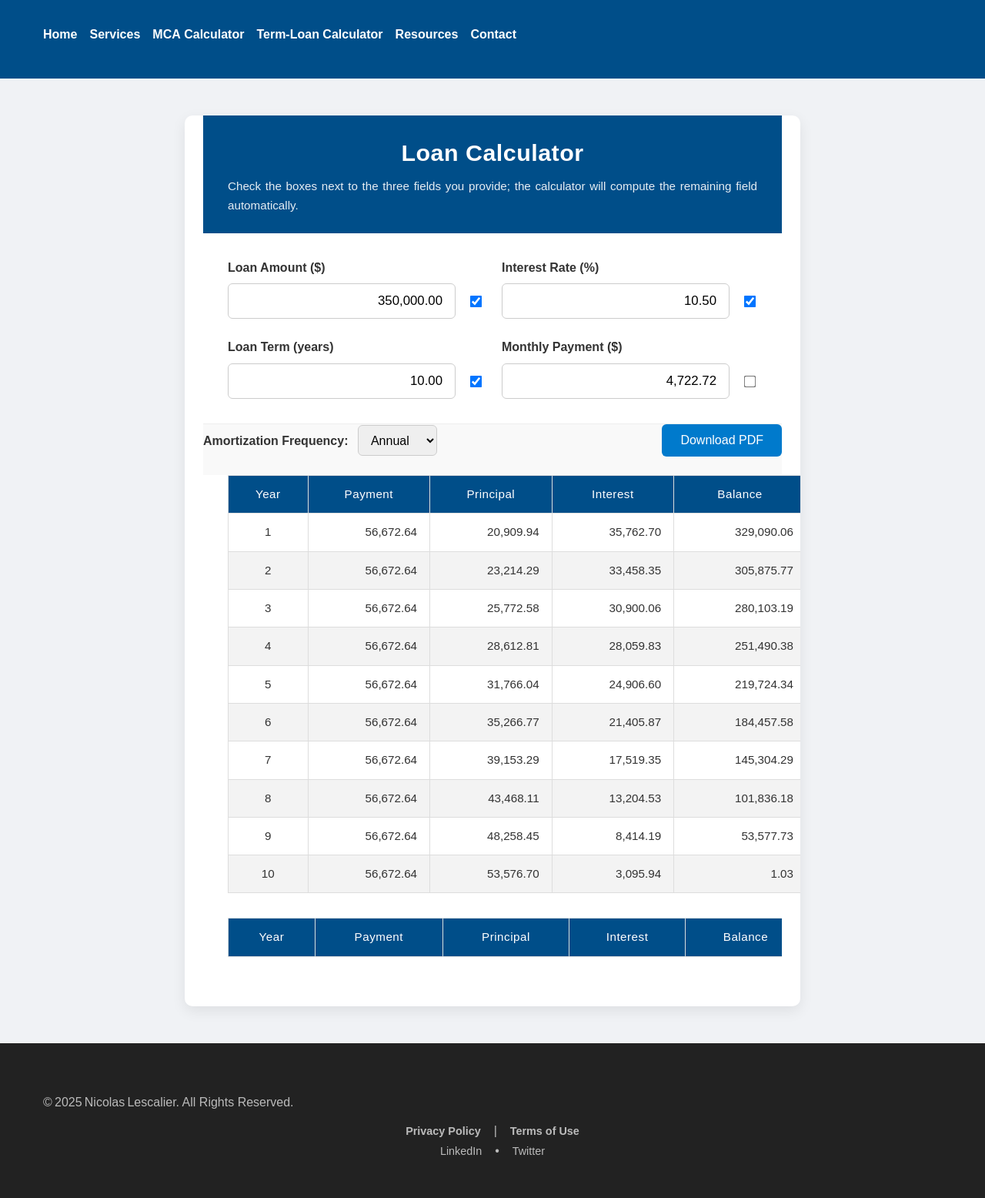
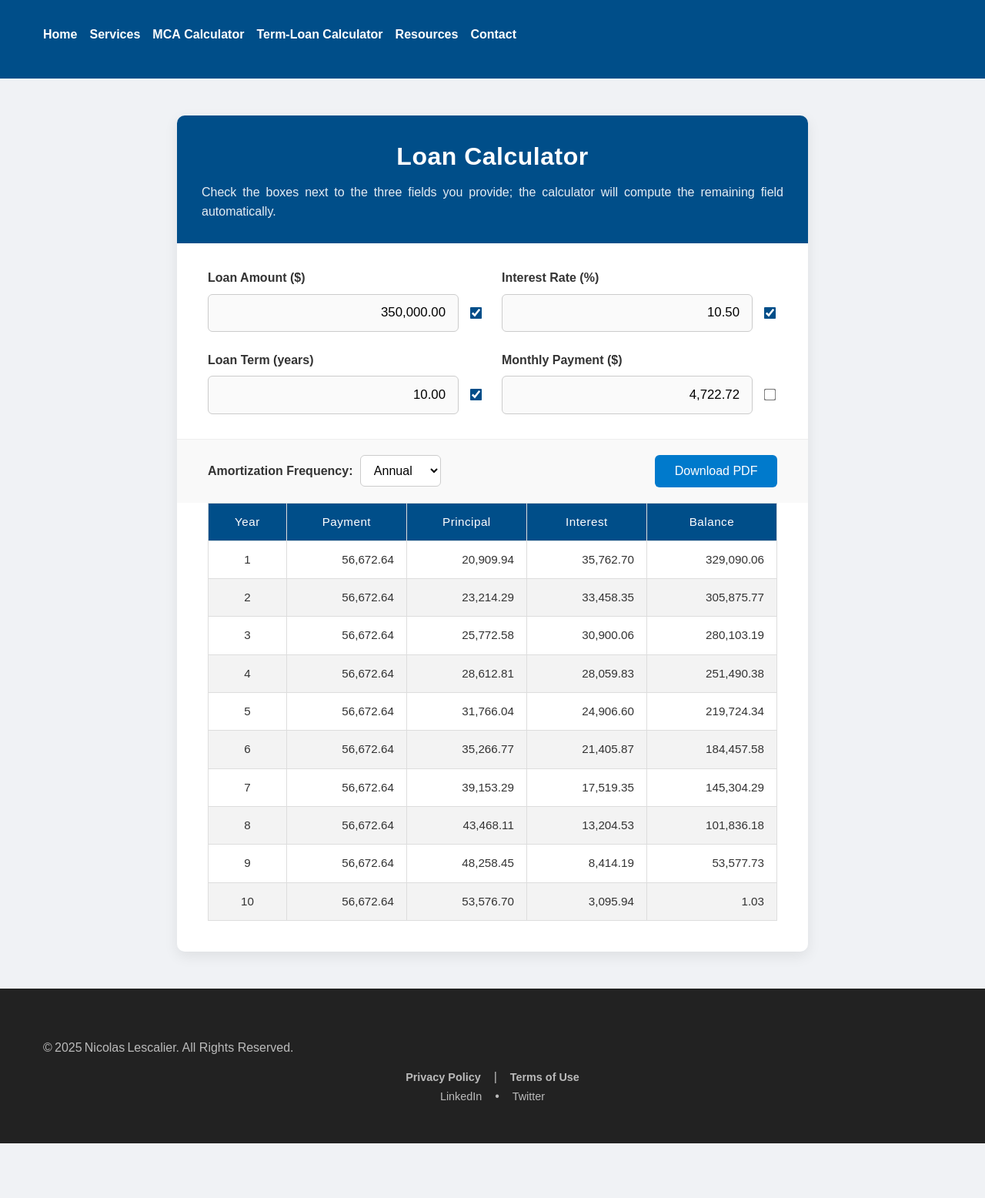
Before and after one commit to lescalier93/nicolaslescalier, a Jekyll site: the page built from term-loan-calculator.html, in a window 1280 px wide. Shown: the whole page at 77% size. Built offline with Jekyll 4.4.1, drawn with Linux system fonts in a browser that asks for light colours; after the commit the page ends 1485 px from its top, so only the background shows below that.

Commit message:
Update term-loan-calculator.html

```diff
--- a/term-loan-calculator.html
+++ b/term-loan-calculator.html
@@ -4,50 +4,42 @@
 ---
 
 <style>
-/* ─── Calculator Container ─── */
+  /* ── Calculator Container ── */
   .calculator-container {
-    max-width: 720px;
-    margin: 2rem auto;
-    max-width: 800px;             /* a little wider so the table fits */
-    margin: 3rem auto;            /* larger top/bottom margin */
-background: #ffffff;
+    max-width: 820px;
+    margin: 3rem auto;              /* larger top/bottom margin */
+    background: #fff;
     border-radius: 10px;
     box-shadow: 0 6px 18px rgba(0, 0, 0, 0.08);
     overflow: hidden;
     font-family: Arial, sans-serif;
-    padding-left: 1.5rem;         /* extra side padding */
-    padding-right: 1.5rem;
   }
 
-/* ─── Calculator Header ─── */
+  /* ── Header Panel ── */
   .calculator-header {
     background: #004e89;
-color: #ffffff;
-padding: 1.5rem 2rem;
+    color: #fff;
+    padding: 1.75rem 2rem;
     text-align: center;
   }
   .calculator-header h1 {
     margin: 0;
-font-size: 1.9rem;
+    font-size: 2rem;
     letter-spacing: 0.5px;
   }
   .calculator-header p {
     margin: 0.5rem 0 0;
-font-size: 0.95rem;
+    font-size: 1rem;
     opacity: 0.9;
   }
 
-/* ─── Input Grid ─── */
+  /* ── Input Grid ── */
   .form-grid {
     display: grid;
-    grid-template-columns: repeat(auto-fit, minmax(280px, 1fr));
+    gap: 1.5rem;
+    padding: 2rem 2.5rem;
     grid-template-columns: repeat(auto-fit, minmax(300px, 1fr));
-gap: 1.5rem;
-    padding: 2rem;
-    padding-top: 2rem;
-    padding-bottom: 2rem;
   }
-
   .form-group {
     display: flex;
     flex-direction: column;
@@ -55,71 +47,73 @@
   .form-group label {
     font-weight: bold;
     margin-bottom: 0.5rem;
-color: #333333;
+    color: #333;
   }
-
   .input-row {
     display: flex;
     align-items: center;
-gap: 0.5rem;
+    gap: 0.75rem;
   }
   .input-row input[type="text"],
   .input-row input[type="number"] {
     flex: 1;
-padding: 0.75rem 1rem;
-    font-size: 1rem;
-    font-size: 1.05rem;            /* slightly larger text */
-border: 1px solid #cccccc;
+    padding: 0.85rem 1rem;
+    font-size: 1.05rem;
+    border: 1px solid #ccc;
     border-radius: 6px;
     transition: border-color 0.2s, box-shadow 0.2s;
     text-align: right;
+    background: #fafafa;
   }
   .input-row input[type="text"]:focus,
   .input-row input[type="number"]:focus {
     outline: none;
     border-color: #004e89;
     box-shadow: 0 0 0 3px rgba(0, 78, 137, 0.2);
+    background: #fff;
   }
   .input-row input[type="checkbox"] {
     transform: scale(1.2);
-margin-left: 0.75rem;
+    accent-color: #004e89;
   }
 
-/* ─── Frequency & Download Button ─── */
+  /* ── Frequency + Download Button ── */
   .schedule-actions {
     display: flex;
     justify-content: space-between;
     align-items: center;
-    padding: 0 2rem 1.5rem;
-    padding: 0 0 1.5rem 0;
-border-top: 1px solid #eeeeee;
     background: #f9f9f9;
+    border-top: 1px solid #eee;
+    padding: 1.25rem 2.5rem;
+  }
+  .schedule-actions .freq {
+    display: flex;
+    align-items: center;
   }
   .schedule-actions .freq label {
-margin-right: 0.5rem;
+    margin-right: 0.6rem;
     font-weight: bold;
-color: #333333;
+    color: #333;
     font-size: 1rem;
   }
   .schedule-actions .freq select {
-    padding: 0.5rem 0.75rem;
-    padding: 0.6rem 0.75rem;
-border: 1px solid #cccccc;
+    padding: 0.6rem 0.8rem;
+    border: 1px solid #ccc;
     border-radius: 6px;
     font-size: 1rem;
     transition: border-color 0.2s, box-shadow 0.2s;
+    background: #fff;
   }
   .schedule-actions .freq select:focus {
     outline: none;
     border-color: #004e89;
     box-shadow: 0 0 0 3px rgba(0, 78, 137, 0.2);
   }
-
   .btn-download {
     background: #007acc;
-color: #ffffff;
+    color: #fff;
     border: none;
-padding: 0.75rem 1.5rem;
+    padding: 0.75rem 1.6rem;
     font-size: 1rem;
     border-radius: 6px;
     cursor: pointer;
@@ -129,27 +123,30 @@
     background: #005fa3;
     box-shadow: 0 4px 12px rgba(0, 0, 0, 0.1);
   }
+  .btn-download:active {
+    background: #004e89;
+    box-shadow: 0 2px 6px rgba(0, 0, 0, 0.15);
+  }
 
-  /* ─── Amortization Table ─── */
-  /* ─── Table Wrapper & Styles ─── */
+  /* ── Amortization Table ── */
   .table-wrapper {
-    overflow-x: auto;              /* allow horizontal scroll if needed */
-    margin: 0 0 2rem 0;
+    overflow-x: auto;
+    margin: 0 2.5rem 2.5rem;
   }
   table {
     width: 100%;
     border-collapse: collapse;
-    margin: 0 2rem 2rem;
     font-size: 0.95rem;
-color: #333333;
+    color: #333;
+    min-width: 650px; /* so it never “crushes” on desktop */
   }
   th, td {
     padding: 0.75rem 1rem;
-border: 1px solid #dddddd;
+    border: 1px solid #ddd;
   }
   th {
     background: #004e89;
-color: #ffffff;
+    color: #fff;
     font-weight: 500;
     text-align: center;
     letter-spacing: 0.5px;
@@ -167,10 +164,10 @@
     background: #e8f0fc;
   }
 
-/* ─── Responsive ─── */
-@media (max-width: 900px) {
+  /* ── Responsive Adjustments ── */
+  @media (max-width: 920px) {
     .calculator-container {
-margin: 1rem;
+      margin: 2rem 1rem;
       padding-left: 1rem;
       padding-right: 1rem;
     }
@@ -178,28 +175,39 @@
       flex-direction: column;
       gap: 1rem;
       padding: 1rem 1.5rem;
-      padding: 1rem 0 1.5rem 0;
     }
     .schedule-actions .freq {
       width: 100%;
-      display: flex;
       justify-content: center;
-      margin-bottom: 0.5rem;
     }
     .btn-download {
       width: 100%;
     }
   }
+  @media (max-width: 600px) {
+    .form-grid {
+      padding: 1.5rem 1rem;
+    }
+    .schedule-actions {
+      padding: 1rem 1rem 1.5rem 1rem;
+    }
+    .table-wrapper {
+      margin: 0 1rem 1.5rem 1rem;
+    }
+    table {
+      min-width: 550px;
+    }
+  }
 </style>
 
 <div class="calculator-container">
-<!-- Header -->
+  <!-- Header Panel -->
   <div class="calculator-header">
     <h1>Loan Calculator</h1>
     <p>Check the boxes next to the three fields you provide; the calculator will compute the remaining field automatically.</p>
   </div>
 
-<!-- Input Form Grid -->
+  <!-- Input Grid -->
   <div class="form-grid">
     <div class="form-group">
       <label for="loanAmount">Loan Amount ($)</label>
@@ -260,7 +268,7 @@
     </div>
   </div>
 
-<!-- Frequency & Download -->
+  <!-- Frequency & PDF Download -->
   <div class="schedule-actions">
     <div class="freq">
       <label for="frequency">Amortization Frequency:</label>
@@ -269,22 +277,10 @@
         <option value="annual" selected>Annual</option>
       </select>
     </div>
-<button id="download" class="btn-download">Download PDF</button>
+    <button id="download" class="btn-download">Download PDF</button>
   </div>
 
-<!-- Amortization Schedule Table -->
-  <table>
-    <thead>
-      <tr>
-        <th id="hdrPeriod">Year</th>
-        <th>Payment</th>
-        <th>Principal</th>
-        <th>Interest</th>
-        <th>Balance</th>
-      </tr>
-    </thead>
-    <tbody id="schedule"></tbody>
-  </table>
+  <!-- Amortization Table -->
   <div class="table-wrapper">
     <table>
       <thead>
@@ -302,51 +298,43 @@
 </div>
 
 <script>
-const $ = id => document.getElementById(id),
-fmt = n => Number(n).toLocaleString('en-US',{minimumFractionDigits:2,maximumFractionDigits:2}),
+  const $    = id => document.getElementById(id),
+        fmt  = n  => Number(n).toLocaleString('en-US',{minimumFractionDigits:2,maximumFractionDigits:2}),
         parseN = str => parseFloat(str.replace(/,/g,'')) || 0;
 
   function state() {
     const A = parseN($('loanAmount').value),
-R = parseN($('interestRate').value) / 100 / 12,
+          R = parseN($('interestRate').value)/100/12,
           Y = parseN($('loanTerm').value),
-N = Math.round(Y * 12),
+          N = Math.round(Y*12),
           P = parseN($('payment').value);
 
     return {
-A,
-R,
-Y,
-N,
-P,
+      A, R, Y, N, P,
       freq: $('frequency').value,
       locks: {
-loanAmount:    $('lockAmount').checked,
-interestRate:  $('lockRate').checked,
-loanTerm:      $('lockTerm').checked,
-payment:       $('lockPayment').checked
+        loanAmount:   $('lockAmount').checked,
+        interestRate: $('lockRate').checked,
+        loanTerm:     $('lockTerm').checked,
+        payment:      $('lockPayment').checked
       }
     };
   }
 
   function solveMissing(s) {
     const { A, R, N, P, locks } = s;
-if (!locks.payment)
-return A * R / (1 - Math.pow(1 + R, -N));
-if (!locks.loanAmount)
-return P * (1 - Math.pow(1 + R, -N)) / R;
-if (!locks.loanTerm)
-return Math.ceil(
-(-Math.log(1 - (A * R) / P) / Math.log(1 + R)) / 12 * 100
-) / 100;
+    if (!locks.payment)       return A * R / (1 - Math.pow(1+R, -N));
+    if (!locks.loanAmount)    return P * (1 - Math.pow(1+R, -N)) / R;
+    if (!locks.loanTerm) {
+      return Math.ceil((-Math.log(1 - (A * R)/P) / Math.log(1+R))/12*100)/100;
+    }
     if (!locks.interestRate) {
       let r = 0.01;
-for (let i = 0; i < 20; i++) {
-const f = P * (1 - Math.pow(1 + r, -N)) / r - A;
-const df =
-(-P * (1 - Math.pow(1 + r, -N))) / (r * r) +
-(P * N * Math.pow(1 + r, -N - 1)) / r;
-r -= f / df;
+      for (let i=0; i<20; i++) {
+        const f  = P * (1 - Math.pow(1+r, -N)) / r - A;
+        const df = (-P * (1 - Math.pow(1+r, -N)))/(r*r)
+                 + (P * N * Math.pow(1+r, -N-1))/r;
+        r -= f/df;
         if (r <= 0) r = Math.abs(r);
       }
       return r * 12 * 100;
@@ -355,38 +343,36 @@
   }
 
   function renderSchedule() {
-const s = state(),
+    const s    = state(),
           tbody = $('schedule');
     tbody.innerHTML = '';
-$('hdrPeriod').textContent = s.freq === 'monthly' ? 'Month' : 'Year';
+    $('hdrPeriod').textContent = s.freq==='monthly' ? 'Month' : 'Year';
 
     let bal = s.A;
-if (s.freq === 'monthly') {
-for (let i = 1; i <= s.N; i++) {
-const interest = bal * s.R,
+    if (s.freq==='monthly') {
+      for (let i=1; i<=s.N; i++) {
+        const interest  = bal * s.R,
               principal = s.P - interest;
         bal -= principal;
-
         const tr = tbody.insertRow();
         tr.innerHTML = `
           <td>${i}</td>
           <td>${fmt(s.P)}</td>
           <td>${fmt(principal)}</td>
           <td>${fmt(interest)}</td>
-         <td>${fmt(Math.max(bal, 0))}</td>
+          <td>${fmt(Math.max(bal,0))}</td>
         `;
       }
     } else {
-let monthsLeft = s.N,
-year = 1;
-while (monthsLeft > 0) {
-let yPay = 0, yPr = 0, yInt = 0,
+      let monthsLeft = s.N, year = 1;
+      while (monthsLeft>0) {
+        let yPay=0,yPr=0,yInt=0,
             count = Math.min(12, monthsLeft);
-for (let j = 0; j < count; j++) {
-const interest = bal * s.R,
+        for (let j=0; j<count; j++) {
+          const interest  = bal * s.R,
                 principal = s.P - interest;
           yInt += interest;
-yPr += principal;
+          yPr  += principal;
           yPay += s.P;
           bal -= principal;
         }
@@ -396,7 +382,7 @@
           <td>${fmt(yPay)}</td>
           <td>${fmt(yPr)}</td>
           <td>${fmt(yInt)}</td>
-         <td>${fmt(Math.max(bal, 0))}</td>
+          <td>${fmt(Math.max(bal,0))}</td>
         `;
         monthsLeft -= count;
         year++;
@@ -405,9 +391,10 @@
   }
 
   function calculate() {
-const s = state(),
+    const s       = state(),
           missing = Object.keys(s.locks).find(k => !s.locks[k]),
-val = solveMissing(s);
+          val     = solveMissing(s);
+
     const map = {
       payment:      'payment',
       loanAmount:   'loanAmount',
@@ -439,24 +436,31 @@
       'Interest',
       'Balance'
     ]];
-const body = Array.from($('schedule').rows).map(r => Array.from(r.cells).map(td => td.textContent));
+    const body = Array.from($('schedule').rows).map(row =>
+      Array.from(row.cells).map(td => td.textContent)
+    );
 
-// @ts-ignore
+    // Generate the table
     doc.autoTable({
       head,
       body,
-startY: 125,
-theme: 'grid'
+      startY: tableY,
+      theme: 'grid',
+      headStyles: { fillColor: [0, 78, 137] },   // dark blue header
+      styles:    { fontSize: 10, cellPadding: 4 },
+      margin: { left: marginLeft, right: 40 }
     });
-doc.save('term-loan-schedule.pdf');
+
+    // Save
+    doc.save('loan-amortization-schedule.pdf');
   };
 
-// Attach real-time validation and calculation
+  // Attach real-time validation & calculation
   ['loanAmount','interestRate','loanTerm','lockAmount','lockRate','lockTerm','lockPayment','frequency']
     .forEach(id => $(id).addEventListener('change', calculate));
   ['loanAmount','interestRate','loanTerm','payment']
     .forEach(id => $(id).addEventListener('input', calculate));
 
-// Initialize on page load
+  // Initialize on load
   window.onload = calculate;
 </script>
```
Also changed, not shown: other parts of term-loan-calculator.html (+18 -8 lines). Lines whose indentation alone changed are shown as unchanged.
